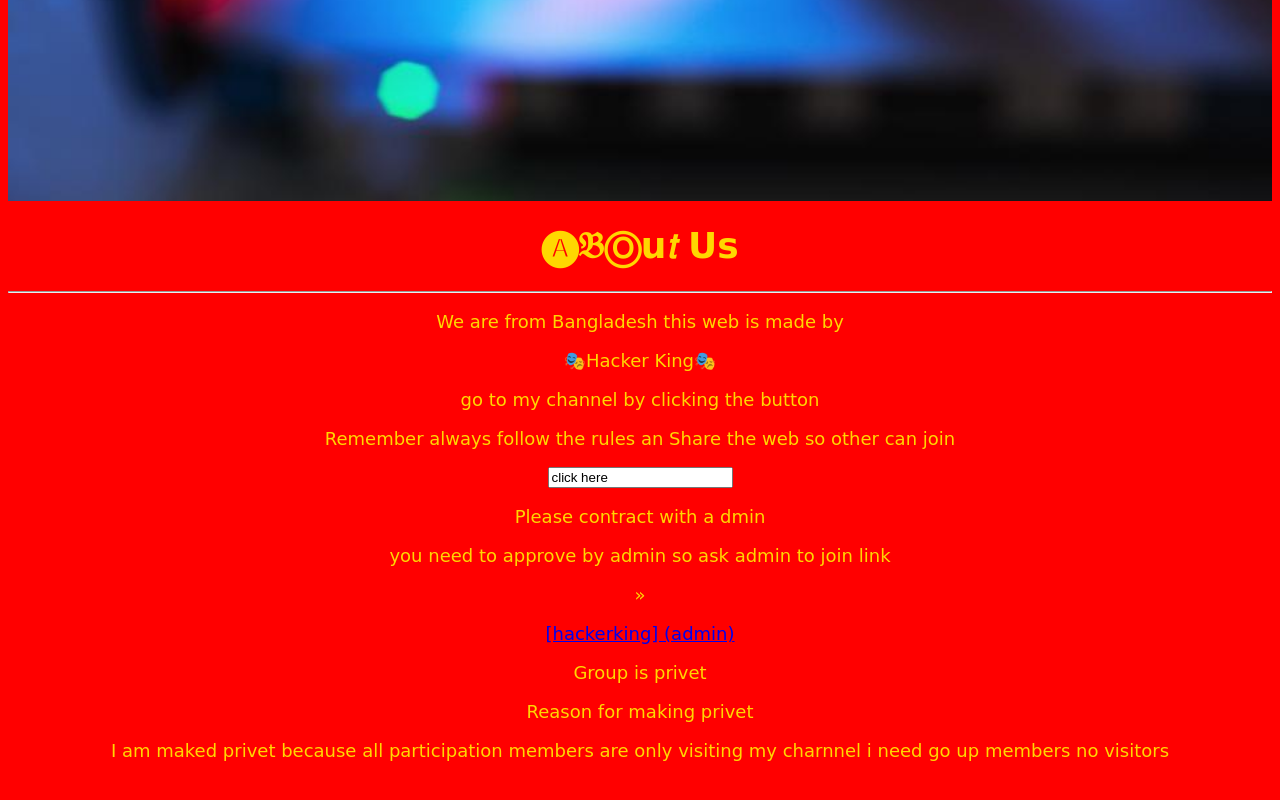
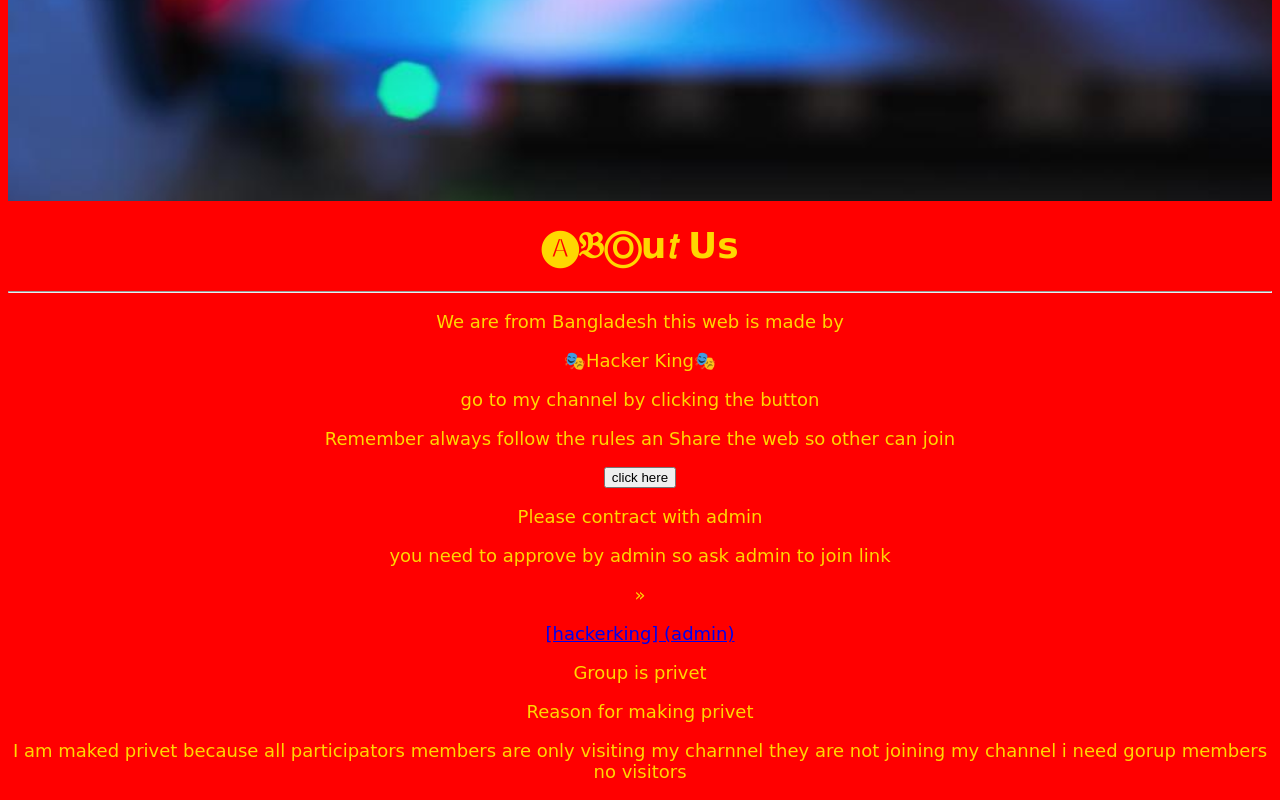
Before and after one commit to kinghacker3/personalweb, a plain HTML site: page index.html in a window 1280 px wide. Shown: the part 896-1696 px from the top of the page. Before the commit the page ends 1675 px from the top, so only its background shows below. Drawn offline with Linux system fonts and the light colour scheme.

Commit message:
Update index.html

```diff
--- a/index.html
+++ b/index.html
@@ -23,11 +23,11 @@
 <p>Remember always follow the rules  an Share the web so other can join </p>
 
 
-<input type="button " value="click here" onclick
+<input type="button" value="click here" onclick
 ="alert ('the group is privet Please contact
-With admin")">
+With admin")"></input>
 
- <p>Please contract with a dmin </p>
+ <p>Please contract with admin </p>
 
  <p> you need to approve by admin so ask admin to
 join link</p>»
@@ -39,10 +39,9 @@ join link</p>»
 
 <p>Reason for making privet </p>
 
- <p>I am maked privet because all participation
-members are only visiting my charnnel i need
-go
-up members no visitors </p>
+ <p>I am maked privet because all participators
+members are only visiting my charnnel they are not joining my channel i need
+gorup members no visitors </p>
 
 
 </center>
```
